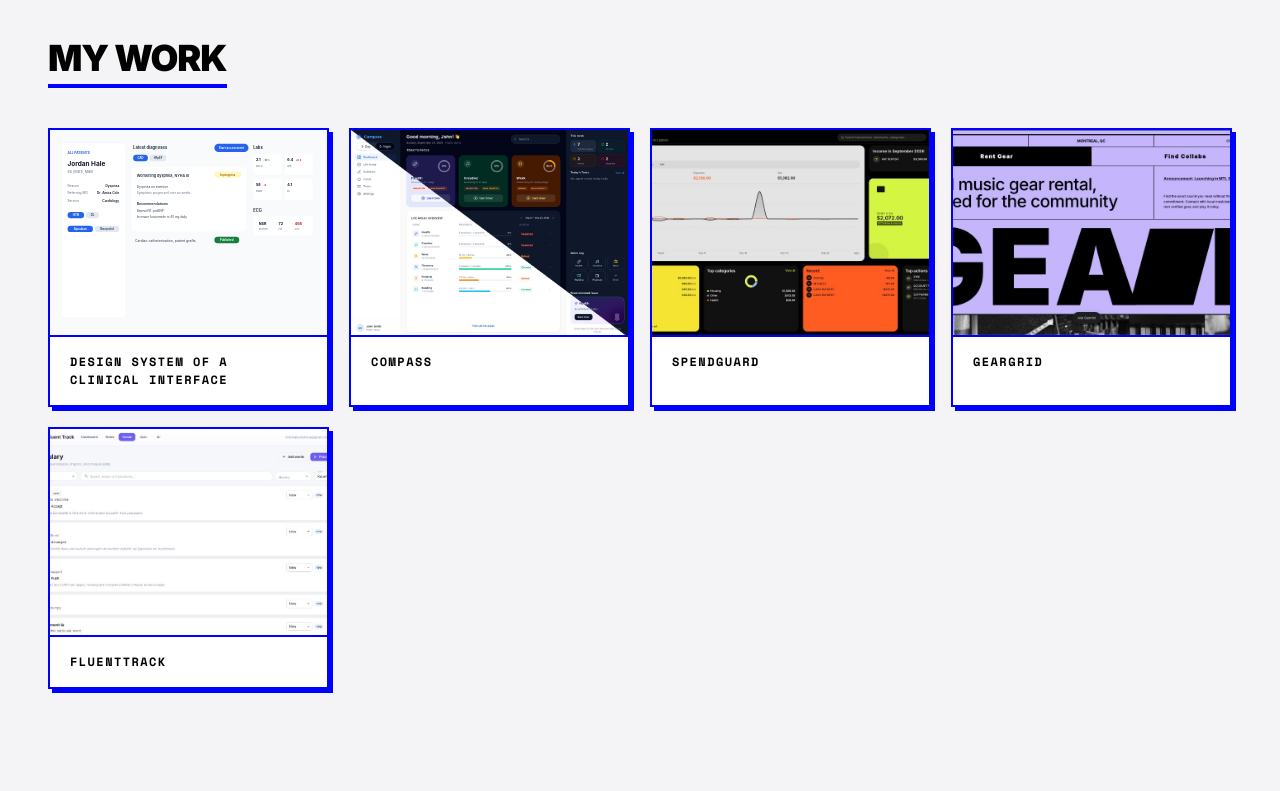
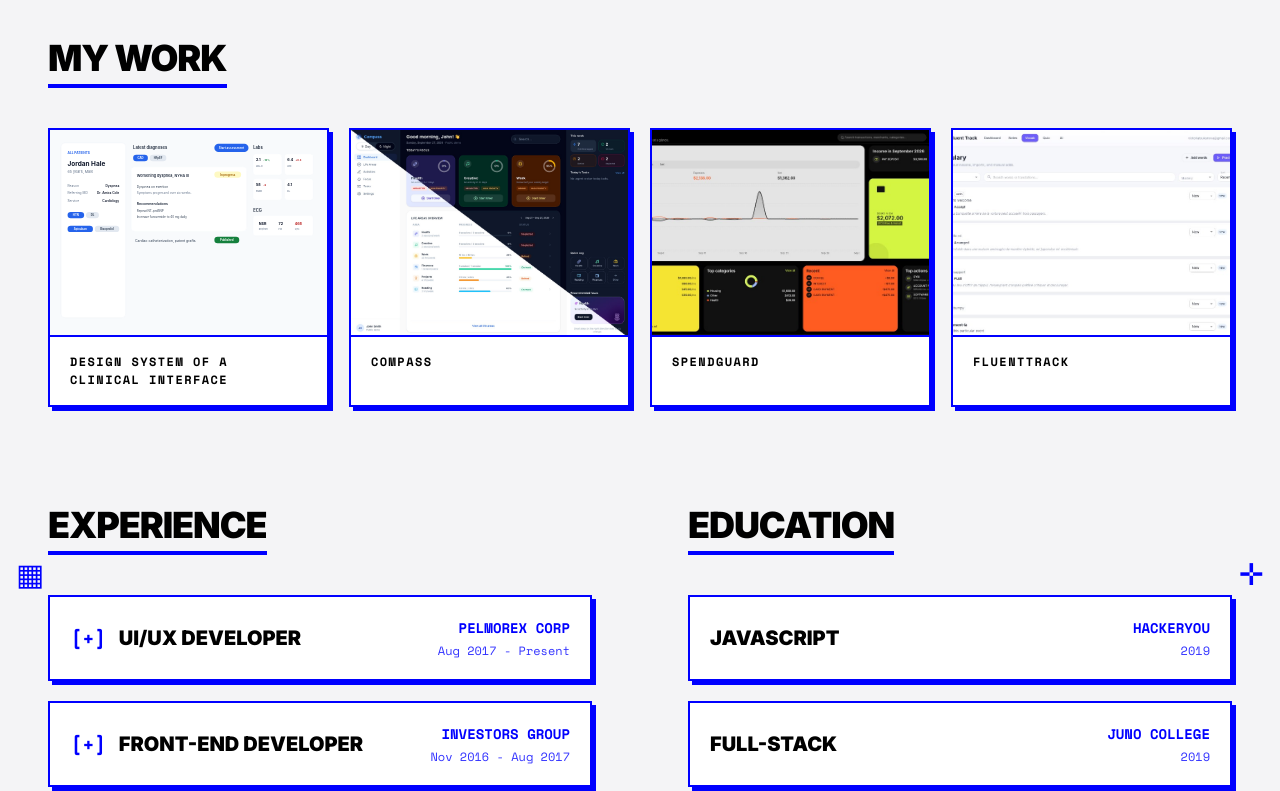
Before and after one commit to vikatsukanova/vikatsukanova.github.io, a React (Vite) app in the folder web/: page / in a window 1280 px wide. Shown: the part 1080-1871 px from the top of the page. Built offline with nearby package versions, Linux system fonts and the light colour scheme.

Commit message:
Hide Geargrid from the work grid for now.
Co-authored-by: Cursor <cursoragent@cursor.com>

```diff
--- a/web/src/PixelPage.tsx
+++ b/web/src/PixelPage.tsx
@@ -227,7 +227,7 @@ const WORK = [
   workFromProject('clinical-interface'),
   workFromProject('compass'),
   workFromProject('spendguard'),
-  { label: 'Geargrid', image: '/work-geargrid.jpg?v=1' },
+  // { label: 'Geargrid', image: '/work-geargrid.jpg?v=1' },
   workFromProject('fluenttrack'),
 ]
 
```
